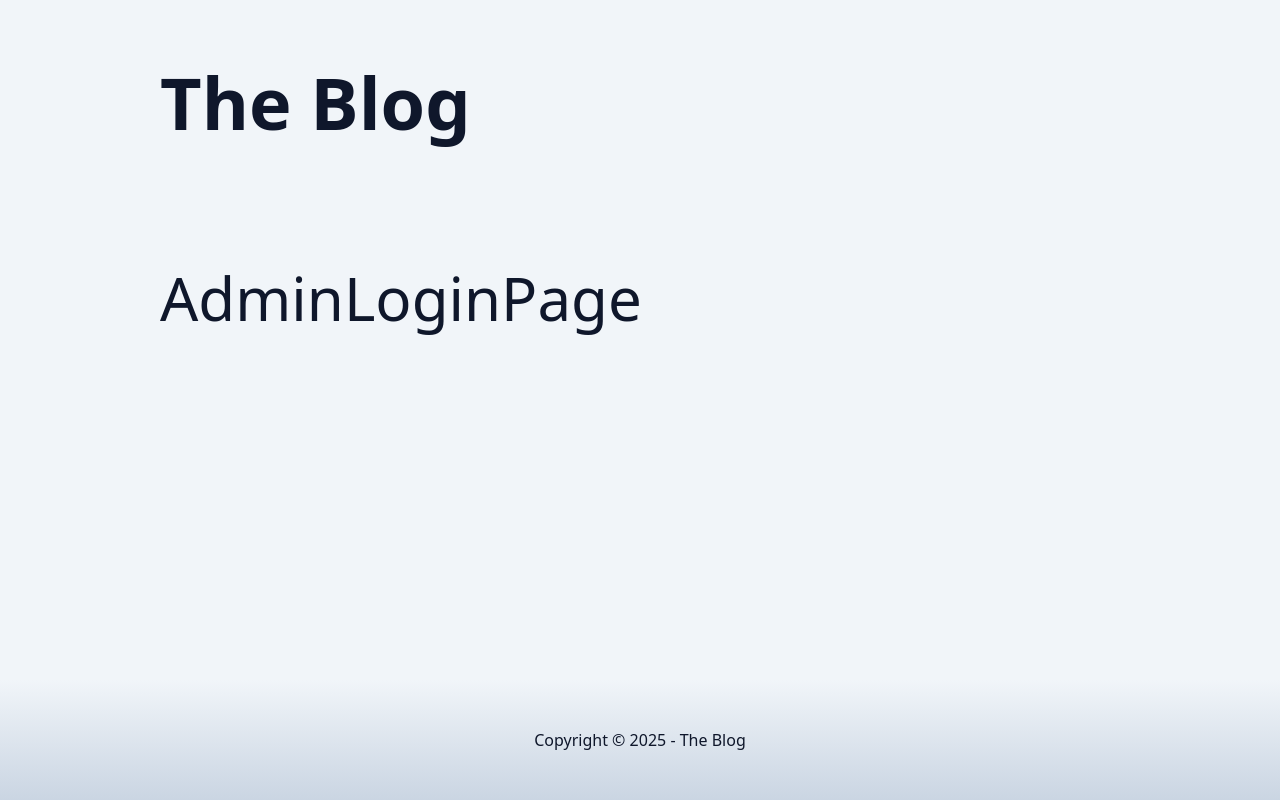
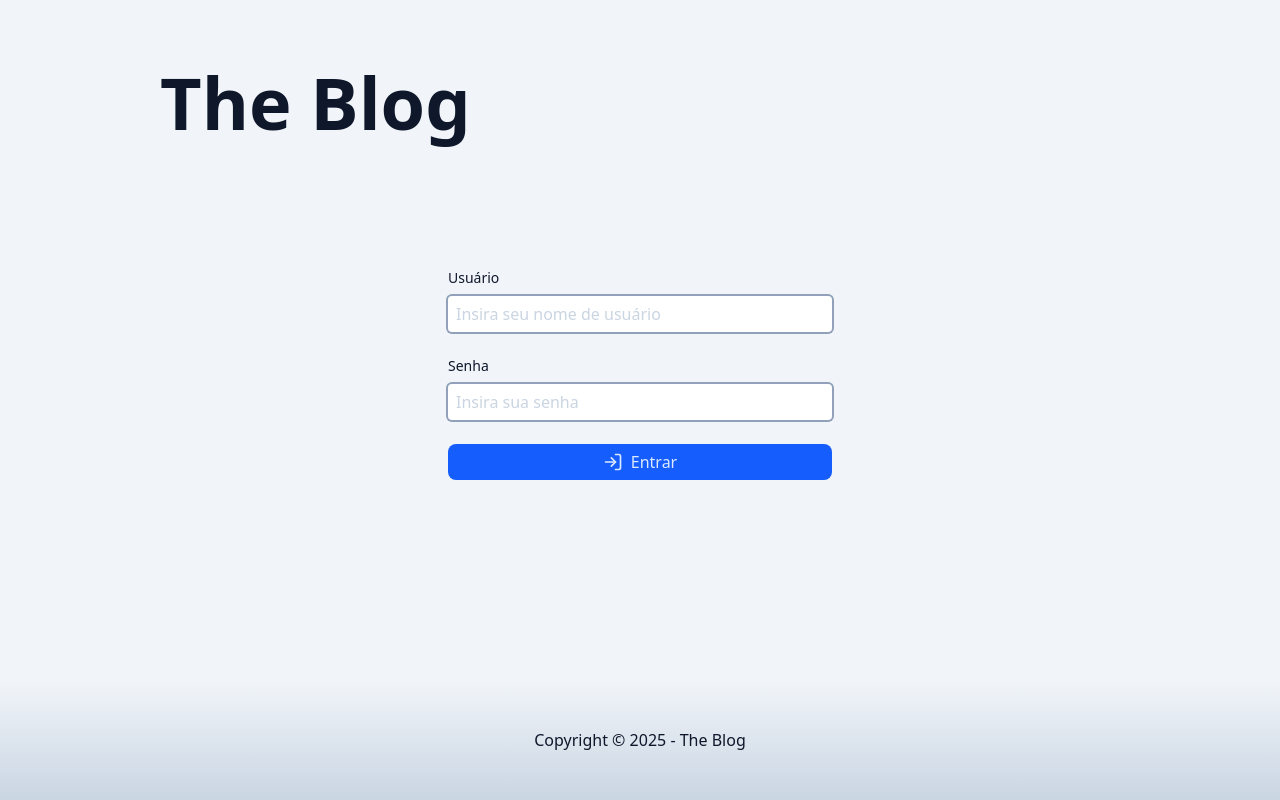
Before and after one commit to guilhermerodrigues17/theblog, a Next.js app: page /admin/login in a window 1280 px wide. Built offline with nearby package versions, Linux system fonts and the light colour scheme.

Commit message:
feat(login): add LoginForm component to login page

```diff
--- a/src/app/admin/login/page.tsx
+++ b/src/app/admin/login/page.tsx
@@ -1,5 +1,17 @@
+import { LoginForm } from '@/components/admin/LoginForm';
+import clsx from 'clsx';
+
 export const dynamic = 'force-dynamic';
 
 export default async function AdminLoginPage() {
-  return <div className='py-16 text-6xl'>AdminLoginPage</div>;
+  return (
+    <div
+      className={clsx(
+        'flex items-center justify-center',
+        'max-w-sm mt-16 mx-auto',
+      )}
+    >
+      <LoginForm />
+    </div>
+  );
 }
--- /dev/null
+++ b/src/components/admin/LoginForm/index.tsx
@@ -0,0 +1,49 @@
+'use client';
+
+import { loginAction } from '@/actions/login/login-action';
+import { DefaultButton } from '@/components/DefaultButton';
+import { DefaultInput } from '@/components/DefaultInput';
+import { LogInIcon } from 'lucide-react';
+import { useActionState, useEffect } from 'react';
+import { toast } from 'react-toastify';
+
+export function LoginForm() {
+  const initialState = {
+    username: '',
+    error: '',
+  };
+  const [state, action, isPending] = useActionState(loginAction, initialState);
+
+  useEffect(() => {
+    if (state.error) {
+      toast.dismiss();
+      toast.error(state.error);
+    }
+  }, [state]);
+
+  return (
+    <form action={action} className='flex-1 flex flex-col gap-6'>
+      <DefaultInput
+        type='text'
+        name='username'
+        labelText='Usuário'
+        placeholder='Insira seu nome de usuário'
+        disabled={isPending}
+        defaultValue={state.username}
+      />
+
+      <DefaultInput
+        type='password'
+        name='password'
+        labelText='Senha'
+        placeholder='Insira sua senha'
+        disabled={isPending}
+      />
+
+      <DefaultButton type='submit' variant='default' disabled={isPending}>
+        <LogInIcon />
+        Entrar
+      </DefaultButton>
+    </form>
+  );
+}
```
